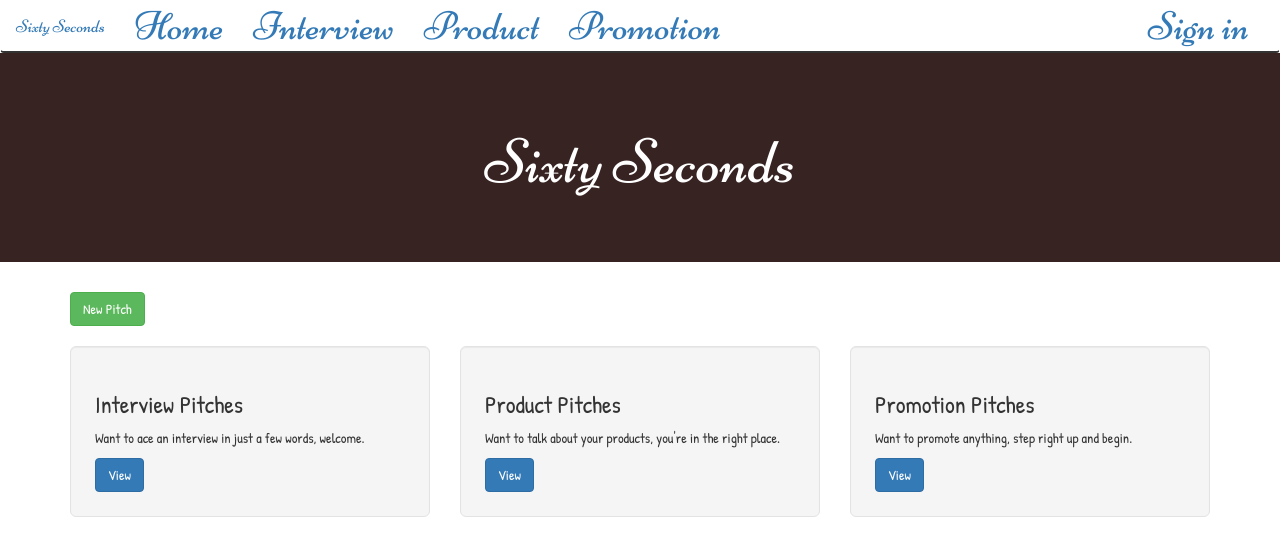
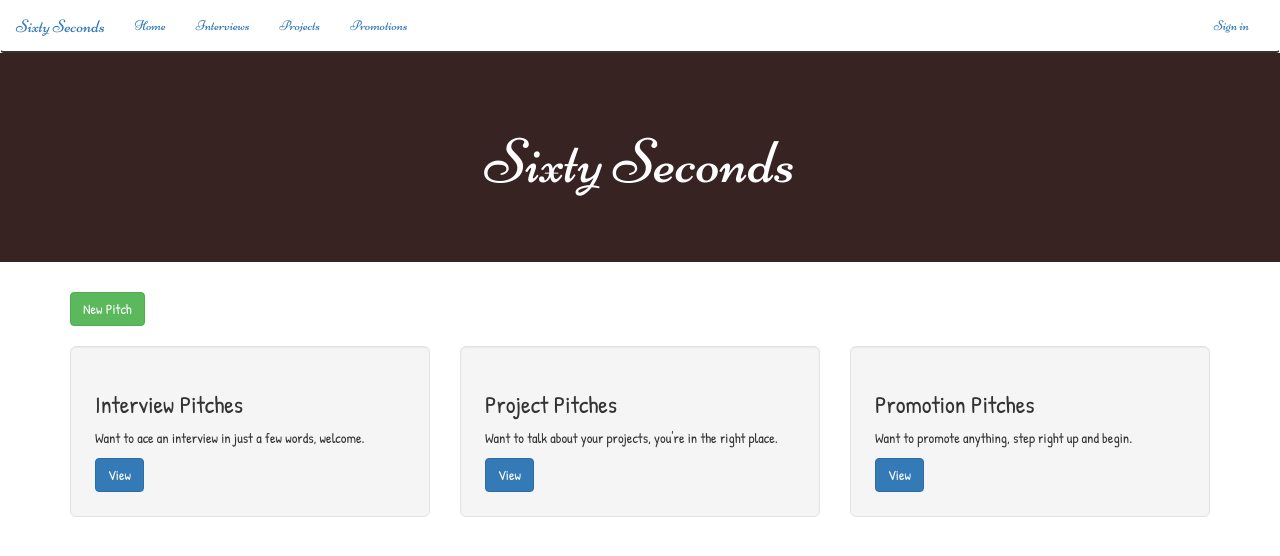
Before and after one commit to rose-okoth/sixty-seconds, a Flask app: page / in a window 1280 px wide. Shown: the top 556 px of the page. Run offline with Flask 2, Linux system fonts and the light colour scheme; data that the repository does not hold is empty; some libraries are stand-ins or nearby versions.

Commit message:
updated project pitch files

```diff
--- a/app/main/views.py
+++ b/app/main/views.py
@@ -14,15 +14,15 @@ def index():
     View root page function that returns the index page and its data
     '''
 
-    title = 'Home - Welcome to Perfect Pitch'
+    title = 'Sixty Seconds - The One Minute Change'
 
     # Getting reviews by category
-    interview_piches = Pitch.get_pitches('interview')
-    product_piches = Pitch.get_pitches('product')
+    interview_pitches = Pitch.get_pitches('interview')
+    project_pitches = Pitch.get_pitches('project')
     promotion_pitches = Pitch.get_pitches('promotion')
 
 
-    return render_template('index.html',title = title, interview = interview_piches, product = product_piches, promotion = promotion_pitches)
+    return render_template('index.html',title = title, interview = interview_pitches, product = project_pitches, promotion = promotion_pitches)
 
 @main.route('/user/<uname>')
 def profile(uname):
@@ -91,12 +91,12 @@ def interview_pitches():
 
     return render_template("interview_pitches.html", pitches = pitches)
 
-@main.route('/pitches/product_pitches')
-def product_pitches():
+@main.route('/pitches/project_pitches')
+def project_pitches():
 
     pitches = Pitch.get_pitches('product')
 
-    return render_template("product_pitches.html", pitches = pitches)
+    return render_template("project_pitches.html", pitches = pitches)
 
 @main.route('/pitches/promotion_pitches')
 def promotion_pitches():
--- a/app/static/css/index.css
+++ b/app/static/css/index.css
@@ -8,5 +8,5 @@
 .navbar {
     margin-bottom: 0;
     font-family: 'Ranga', cursive;
-    font-size: 40px;
+    /* font-size: 40px; */
 }
--- a/app/templates/index.html
+++ b/app/templates/index.html
@@ -31,9 +31,9 @@
         </div>
         <div class="col-md-4">
             <div class="well well-lg">
-                <h3>Product Pitches</h3>
-                <p>Want to talk about your products, you're in the right place.</p>
-                <a href="{{url_for('main.product_pitches')}}" class="btn btn-primary -center">View</a>
+                <h3>Project Pitches</h3>
+                <p>Want to talk about your projects, you're in the right place.</p>
+                <a href="{{url_for('main.project_pitches')}}" class="btn btn-primary -center">View</a>
             </div>
         </div>
         <div class="col-md-4">
--- a/app/templates/navbar.html
+++ b/app/templates/navbar.html
@@ -12,9 +12,9 @@
         <div class="navbar-collapse collapse">
                 <ul class="nav navbar-nav">
                     <li><a href="/">Home</a></li>
-                    <li><a href="{{url_for('main.interview_pitches')}}">Interview</a></li>
-                    <li><a href="{{url_for('main.product_pitches')}}">Product</a></li>
-                    <li><a href="{{url_for('main.promotion_pitches')}}">Promotion</a></li>
+                    <li><a href="{{url_for('main.interview_pitches')}}">Interviews</a></li>
+                    <li><a href="{{url_for('main.project_pitches')}}">Projects</a></li>
+                    <li><a href="{{url_for('main.promotion_pitches')}}">Promotions</a></li>
                 </ul>
 
                 <ul class="nav navbar-nav navbar-right">
--- a/app/templates/product_pitches.html
+++ b/app/templates/project_pitches.html
@@ -5,7 +5,7 @@
 <link rel="preconnect" href="https://fonts.gstatic.com">
 <link href="https://fonts.googleapis.com/css2?family=Niconne&family=Tangerine:wght@700&display=swap" rel="stylesheet">
 <div class="jumbotron text-center" style="background-color: rgb(56, 35, 35); color: #fff; padding: 100px 25px; font-family: 'Niconne', cursive;">
-    <h1>Product Pitches</h1>
+    <h1>Project Pitches</h1>
 </div>
 <div class="container" style="font-family: 'Patrick Hand', cursive;">
     <hr>
```
Also changed, not shown: Readme.MD (deleted).
